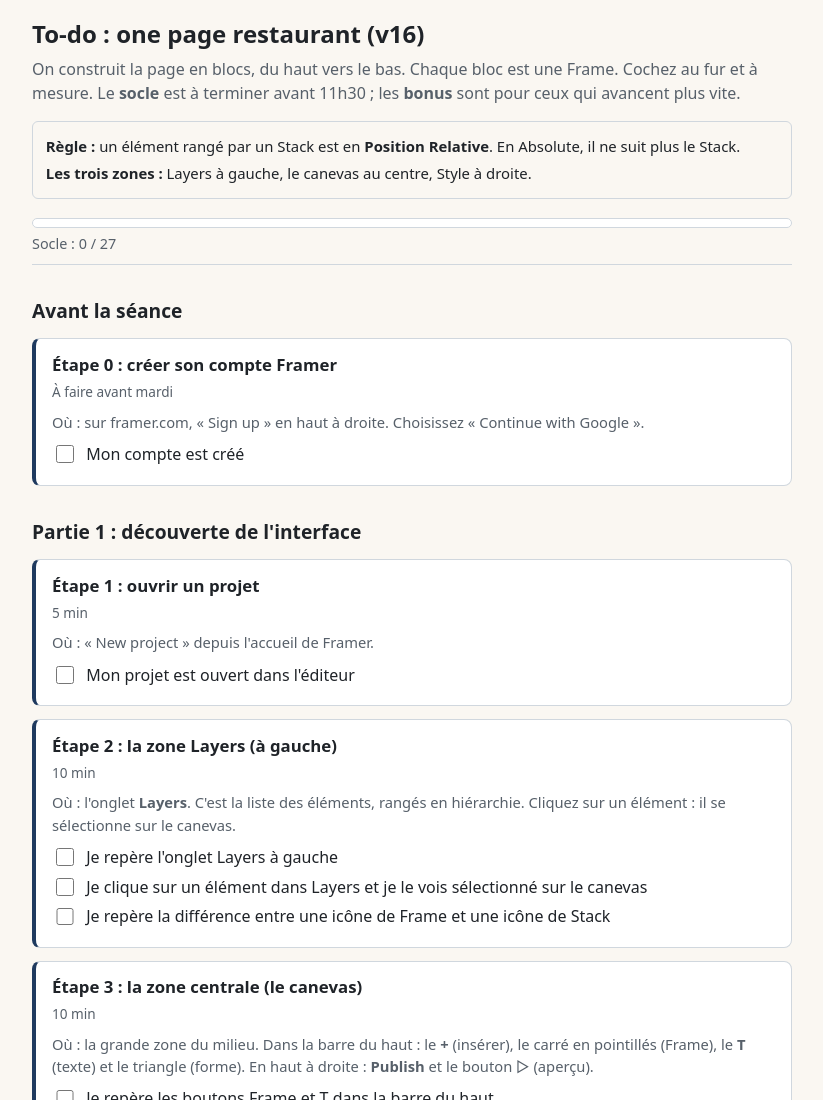
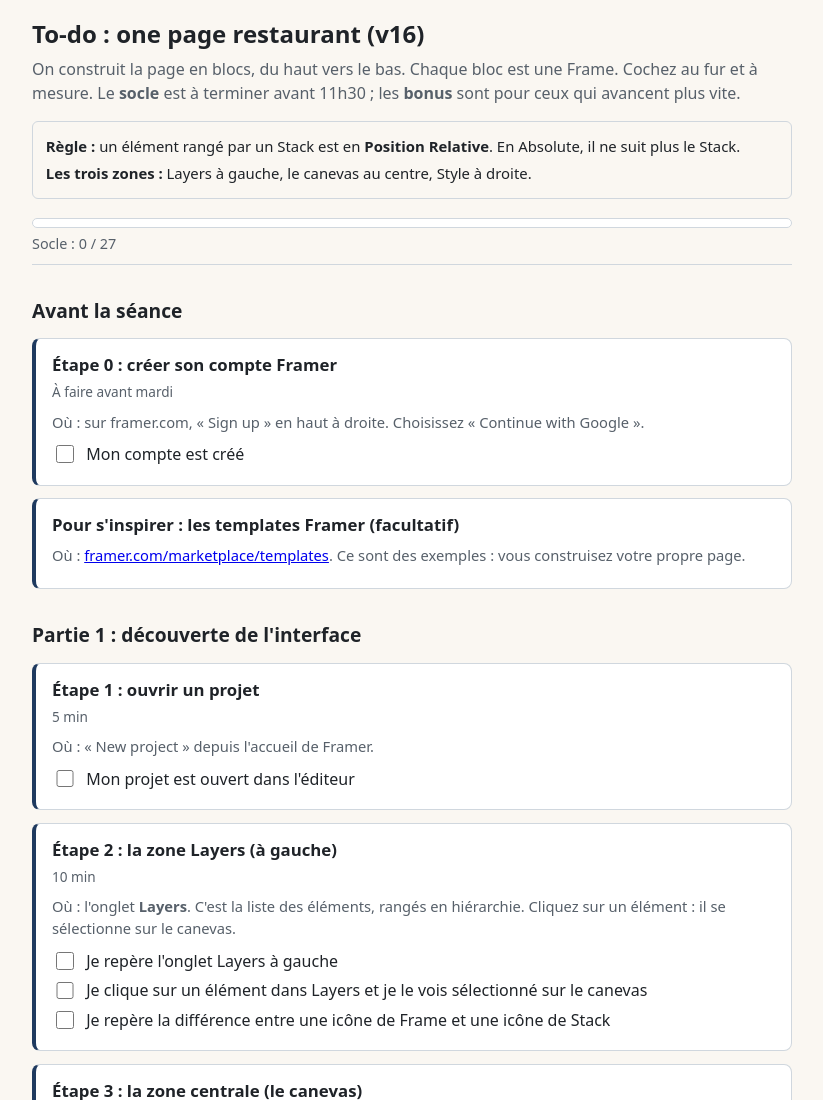
Before and after one commit to LaWass1864/EPSI-responsive, a plain HTML site: page framer.html in a window 1280 px wide. Shown: the top 1100 px of the page, without its empty margins (228-1051 px from the left). Drawn offline with Linux system fonts and the light colour scheme.

Commit message:
ajout lien vers framer marketplace

```diff
--- a/framer.html
+++ b/framer.html
@@ -71,6 +71,11 @@
     <ul class="cases">
       <li class="case"><label><input type="checkbox" data-id="s0a"><span>Mon compte est créé</span></label></li>
     </ul>
+  </section>
+
+  <section class="etape">
+    <h3>Pour s'inspirer : les templates Framer (facultatif)</h3>
+    <p class="ou">Où : <a href="https://www.framer.com/marketplace/templates/" target="_blank" rel="noopener">framer.com/marketplace/templates</a>. Ce sont des exemples : vous construisez votre propre page.</p>
   </section>
 
   <h2 class="section">Partie 1 : découverte de l'interface</h2>
```
